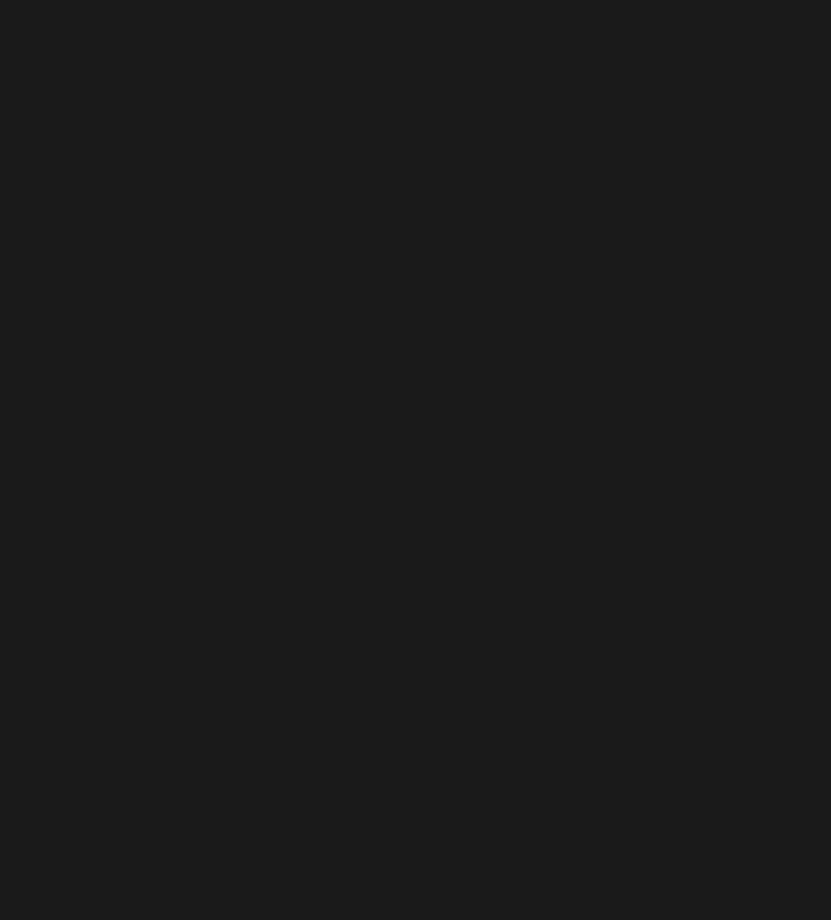
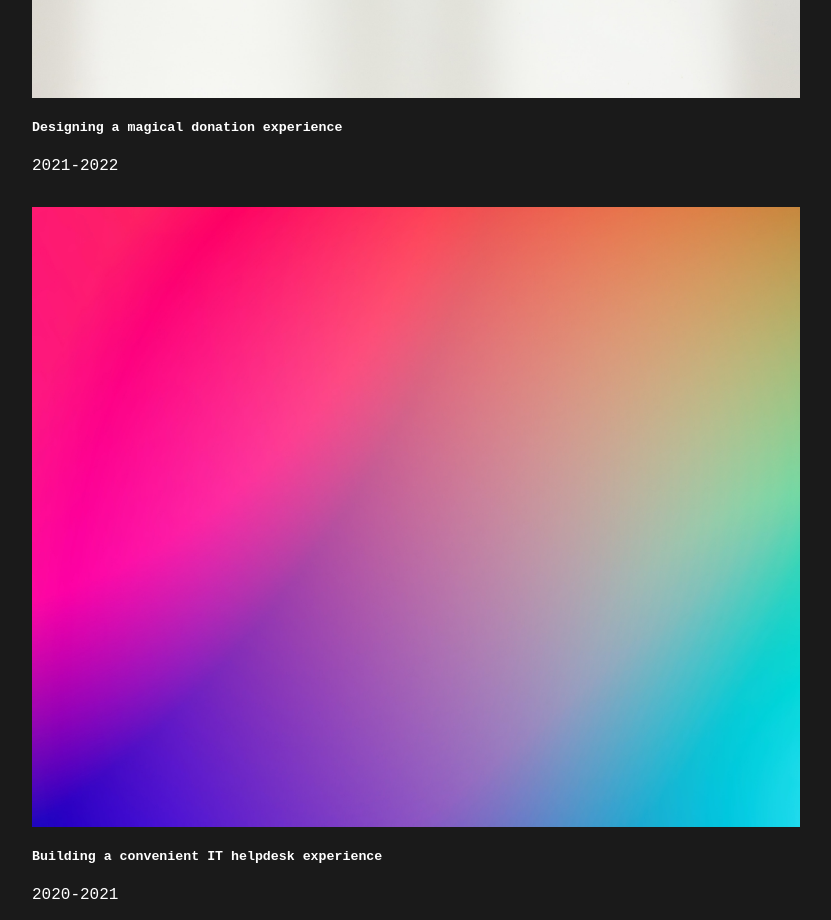
Before and after one commit to H0und5/nextport, a Next.js app: page / in a window 1280 px wide. Shown: the part 640-1560 px from the top of the page, without its empty margins (224-1055 px from the left). Before the commit the page ends 800 px from the top, so only its background shows below. Built offline with nearby package versions, Linux system fonts and the light colour scheme.

Commit message:
-- Observation -- Got some of the images to be restyled to an acceptable standard, gonna refactor this probably in the future depending on the display images used.

```diff
--- a/pages/index.js
+++ b/pages/index.js
@@ -3,7 +3,9 @@
 import styles from '../styles/Home.module.css';
 
 // images
-import menuBar from '../public/menuBar.svg'
+import giveDisplay from '../public/giveDisplay.jpeg';
+import jhamDisplay from '../public/jhamDisplay.jpeg';
+
 
 // import home JSON object
 import home from '../src/assets/home.json';
@@ -21,6 +23,20 @@
 
       <div className={styles.headerDivider}></div>
 
+      <CaseCard
+        imageSrc={giveDisplay}
+        imageAlt={"This is the display image for the Givelify Case Study"}
+        title={"Designing a magical donation experience"}
+        year={"2021-2022"}
+      />
+
+      <CaseCard
+        imageSrc={jhamDisplay}
+        imageAlt={"This is the display image for the Jham Case Study"}
+        title={"Building a convenient IT helpdesk experience"}
+        year={"2020-2021"}
+      />
+
     </div>
   )
 }
--- a/src/components/CaseCard.js
+++ b/src/components/CaseCard.js
@@ -6,8 +6,8 @@
 
   return (
     <div className={styles.caseCardContainer}>
-      <div className={styles.caseCardImage}>
-        <Image src={imageSrc} alt={imageAlt}/>
+      <div className={styles.caseCardImageContainer}>
+        <Image src={imageSrc} alt={imageAlt} height="1600" layout="responsive" objectFit="cover"/>
       </div>
       <div className={styles.caseCardContent}>
         <h5>{title}</h5>
--- a/styles/CaseCard.module.css
+++ b/styles/CaseCard.module.css
@@ -1,11 +1,21 @@
 .caseCardContainer {
+  margin-top: 2rem;
   font-family:'Segoe UI', Tahoma, Geneva, Verdana, sans-serif;
 }
 
-.caseCardImage {
-  font-family:'Segoe UI', Tahoma, Geneva, Verdana, sans-serif;
+.caseCardImageContainer {
+  width: auto;
 }
 
 .caseCardContent {
   font-family:'Segoe UI', Tahoma, Geneva, Verdana, sans-serif;
+  color: #FFFFFF;
 }
+
+.caseCardContent h5 {
+  font-family:'Courier New', Courier, monospace;
+}
+
+.caseCardContent p {
+  font-family:'Courier New', Courier, monospace;
+}
```
Also changed, not shown: public/giveDisplay.jpeg (added), public/jhamDisplay.jpeg (added).
